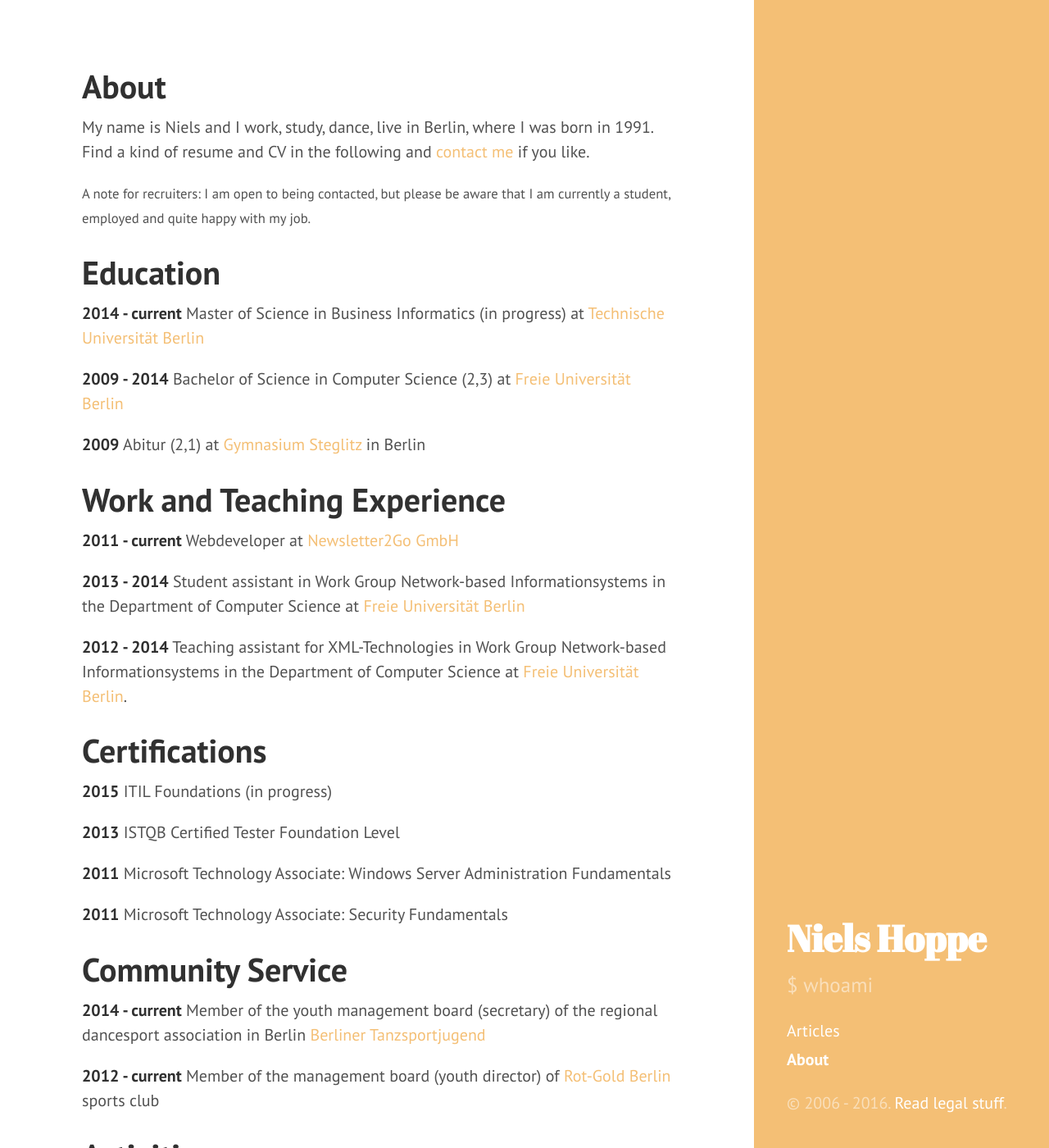
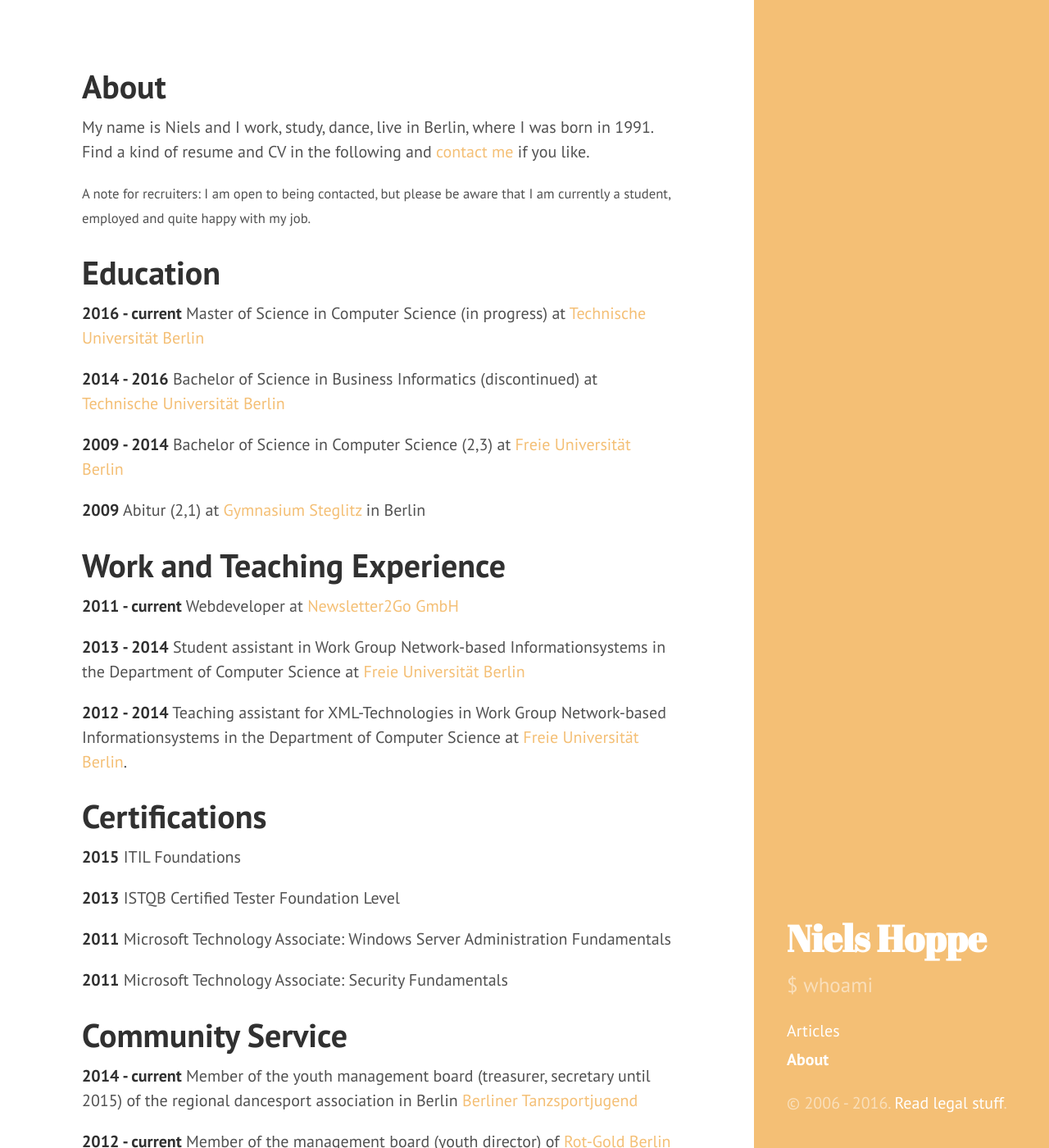
Before and after one commit to hielsnoppe/hielsnoppe.github.io, a Jekyll site: the page built from about/index.md, in a window 1280 px wide and 1400 px high. Shown: the whole window at 82% size. Built offline with Jekyll 4.4.1, drawn with Linux system fonts in a browser that asks for light colours; Markdown is read by kramdown in place of the engine named in the settings.

Commit message:
Update about page

```diff
--- a/about/index.md
+++ b/about/index.md
@@ -14,8 +14,11 @@ I am open to being contacted, but please be aware that I am currently a student,
 
 # Education
 
-**2014 - current**
-Master of Science in Business Informatics (in progress) at [Technische Universität Berlin][tub]
+**2016 - current**
+Master of Science in Computer Science (in progress) at [Technische Universität Berlin][tub]
+
+**2014 - 2016**
+Bachelor of Science in Business Informatics (discontinued) at [Technische Universität Berlin][tub]
 
 **2009 - 2014**
 Bachelor of Science in Computer Science (2,3) at [Freie Universität Berlin][fub]
@@ -40,7 +43,7 @@ Teaching assistant for XML-Technologies in Work Group Network-based Informations
 # Certifications
 
 **2015**
-ITIL Foundations (in progress)
+ITIL Foundations
 
 **2013**
 ISTQB Certified Tester Foundation Level
@@ -54,7 +57,7 @@ Microsoft Technology Associate: Security Fundamentals
 # Community Service
 
 **2014 - current**
-Member of the youth management board (secretary) of the regional dancesport association in Berlin [Berliner Tanzsportjugend][btsj]
+Member of the youth management board (treasurer, secretary until 2015) of the regional dancesport association in Berlin [Berliner Tanzsportjugend][btsj]
 
 <!--- Mit 2012 bin ich mir nicht sicher -->
 **2012 - current**
```
